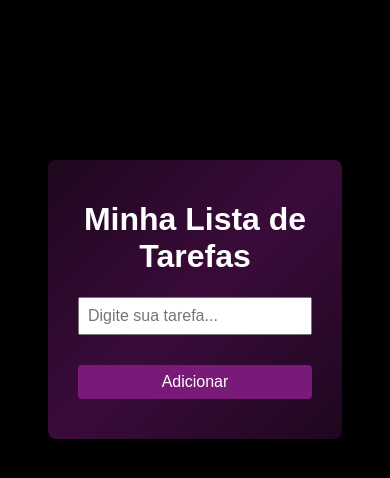
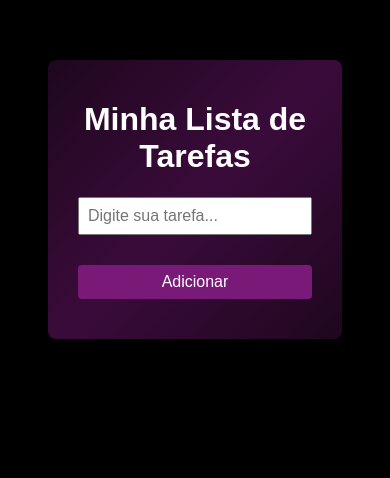
Before and after one commit to MatthLB/to-do-list, a plain HTML site: page index.html in a window 390 px wide. Shown: the part 138-616 px from the top of the page. Drawn offline with Linux system fonts and the light colour scheme.

Commit message:
atualização na responsividade

```diff
--- a/style.css
+++ b/style.css
@@ -10,7 +10,7 @@ body {
   background: linear-gradient(135deg, #1e071e, #3a0b3a, #1e071e);
   padding: 20px 30px;
   border-radius: 8px;
-  box-shadow: 0 2px 6px rgba(0,0,0,0.1);
+  box-shadow: 0 2px 6px rgba(0, 0, 0, 0.1);
   width: 300px;
   max-width: 400px;
   margin-top: 250px;
@@ -71,3 +71,9 @@ li button {
   border-radius: 4px;
   cursor: pointer;
 }
+
+@media (max-width: 768px) {
+  .container {
+   margin-top: 150px;
+  }
+}
```
